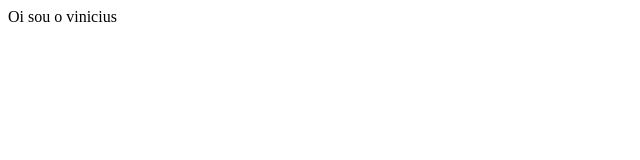
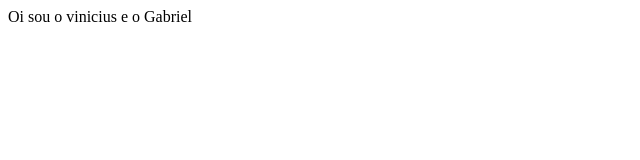
Before and after one commit to ViniciusMazinetti/Teste, a plain HTML site: page index.html in a window 1280 px wide. Shown: the full height of the page, 0-640 px from the left. Drawn offline with Linux system fonts and the light colour scheme.

Commit message:
anterei o html

```diff
--- a/index.html
+++ b/index.html
@@ -6,6 +6,6 @@
     <title>Document</title>
 </head>
 <body>
-   Oi sou o vinicius
+   Oi sou o vinicius e o Gabriel
 </body>
 </html>
```
